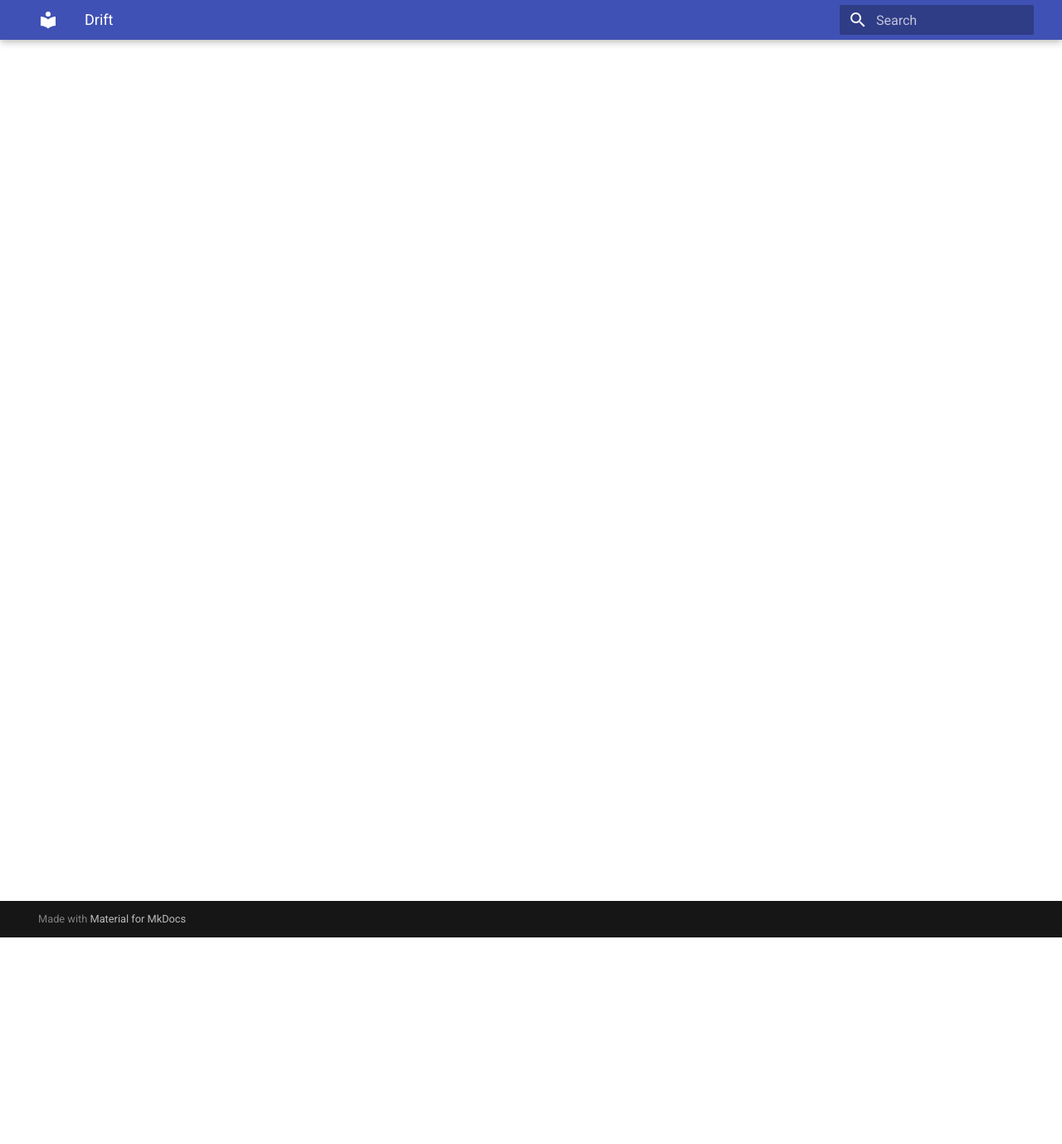
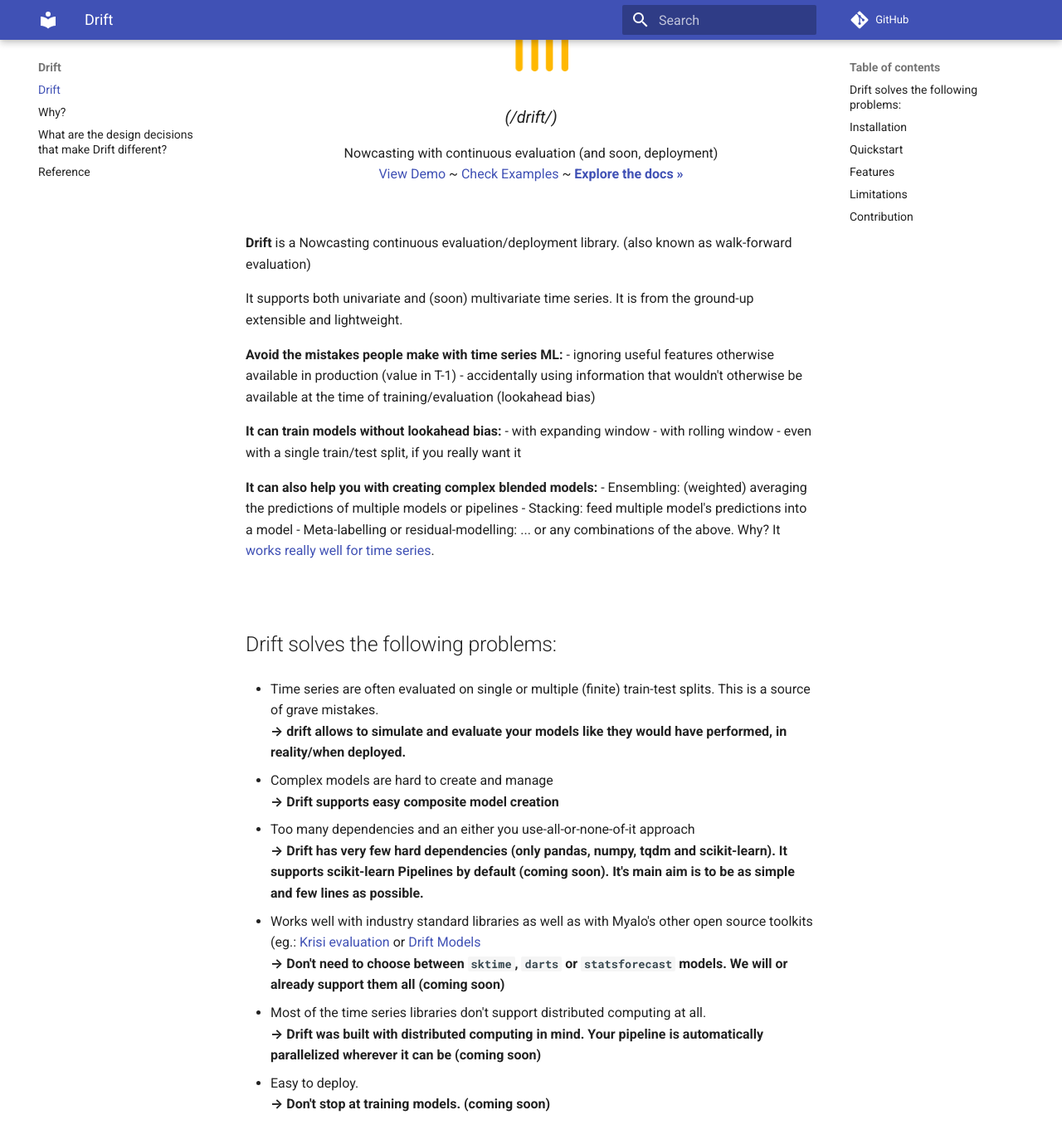
Before and after one commit to dream-faster/fold, an MkDocs documentation site: the page built from docs/index.md, in a window 1280 px wide and 1400 px high, scrolled down 270 px. Shown: the top 1379 px of the window at 83% size. Built offline with MkDocs 1.6.1 and Material for MkDocs 9.7.7, drawn with Linux system fonts in a browser that asks for light colours; comment, search, counter and statistics services are not loaded; some of the changed text lies outside the part shown.

Commit message:
fix(Project): eliminated some type errors, include README.md on index (#70)
* fix(Project): eliminated some type errors

* feature(Docs): include README

* Update docs.yaml

* fix(Formatting): black applied

* feature(Docs): added continuous validation page

```diff
--- a/README.md
+++ b/README.md
@@ -114,13 +114,14 @@ Outputs:
 
 ## Features
 
-- Integration with feature extraction libraries (coming soon)
-- Feature selection on an expanding/rolling window basis (a great source of lookahead bias)
+- Supports both Regression and Classification tasks
+- Feature selection on an expanding/rolling window basis (otherwise a great source of lookahead bias)
 - Use any scikit-learn model/pipeline natively
-- Target Labeling / Filtering (coming soon)
-- Mini-batch or even online learning
+- Use any univariate or sequence models (wrappers provided in [drift-models](https://github.com/dream-faster/drift-models))
+- Use any Deep Learning Time Series models (wrappers provided in [drift-models](https://github.com/dream-faster/drift-models))
+- Mini-batch or Online learning
 - Super easy syntax
-- Probabilistic foreacasts (coming soon)
+- Probabilistic foreacasts (soon for Regression as well)
 - Hyperparemeter optimization / Model selection (coming soon)
 
 
--- /dev/null
+++ b/docs/continuous-validation.md
@@ -0,0 +1,19 @@
+# Why?
+
+A single train/test split is an inadquate way to evaluate Time Series models.
+
+# What?
+
+With Continuous Validation, you take an existing time series, and:
+- Train a model
+- Evaluate the model on the next `n` steps
+- Continue updating the model with the new data you just used for inference
+- Evaluate the model on the next 1 to `n` steps.
+
+This way, you can turn almost all of your data into an out of sample test set.
+
+# Also knowns as
+
+- Rolling Out-of-sample Evaluation
+- Continuous Evaluation
+- "Backtesting" (not to be confused with evaluation of static trading models)
--- a/docs/composite.md
+++ b/docs/design.md
@@ -1,3 +1,8 @@
+# What are the design decisions that make `Drift` different?
+
+1. There's no explicit "Pipeline" class. This allows us to hand back the job of fitting a collection of models to `train()`
+
+
 ### Why is “Composite” necessary?
 
 We want to keep the “business” of fitting models to the `train` loop.
--- /dev/null
+++ b/docs/terminology.md
@@ -0,0 +1,5 @@
+
+
+
+* Split
+Refers to a combination of a train / test split.
--- a/mkdocs.yml
+++ b/mkdocs.yml
@@ -1,9 +1,21 @@
 site_name: Drift
+repo_url: https://github.com/dream-faster/drift
+repo_name: GitHub
+site_author: Dream Faster
+copyright: Dream Faster 2023
 theme:
   name: material
 
+nav:
+    - 'index.md'
+    - 'continuous-validation.md'
+    - 'design.md'
+    - 'reference.md'
+
 plugins:
   - search
+  - include-markdown
+  - autorefs
   - mkdocstrings:
       handlers:
         python:
--- a/pyproject.toml
+++ b/pyproject.toml
@@ -52,6 +52,12 @@ tests = [
   "pytest-cov>=4.0",
   "imbalanced-learn",
 ]
+docs = [
+  "mkdocs-material",
+  "mkdocstrings-python",
+  "mkdocs-include-markdown-plugin",
+  "mkdocs-autorefs"
+]
 
 [tool.hatch.envs.quality]
 dependencies = [
```
Also changed, not shown: docs/index.md (+4 -0 lines), docs/reference.md (+16 -5 lines), 7 other files.
